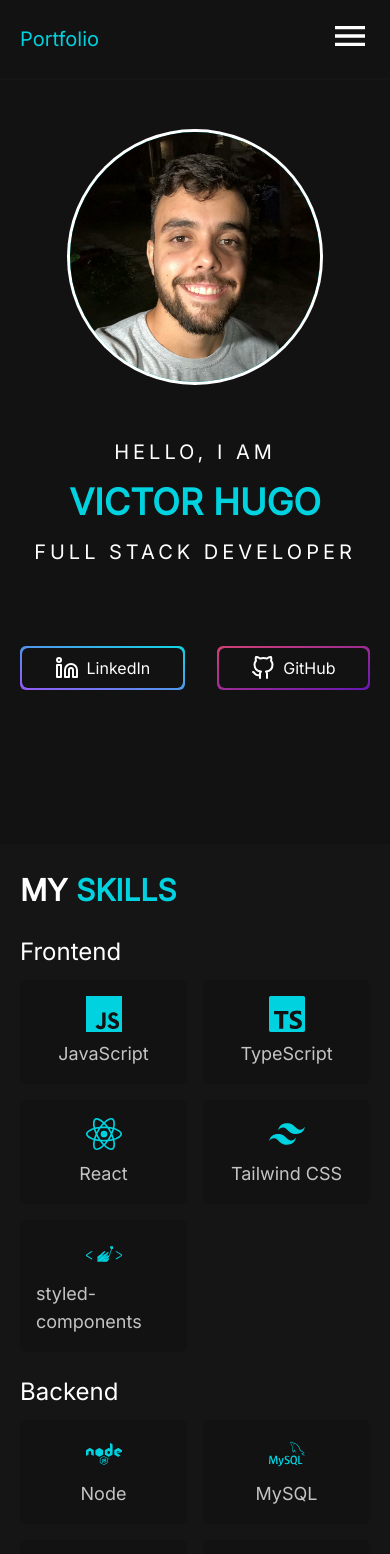
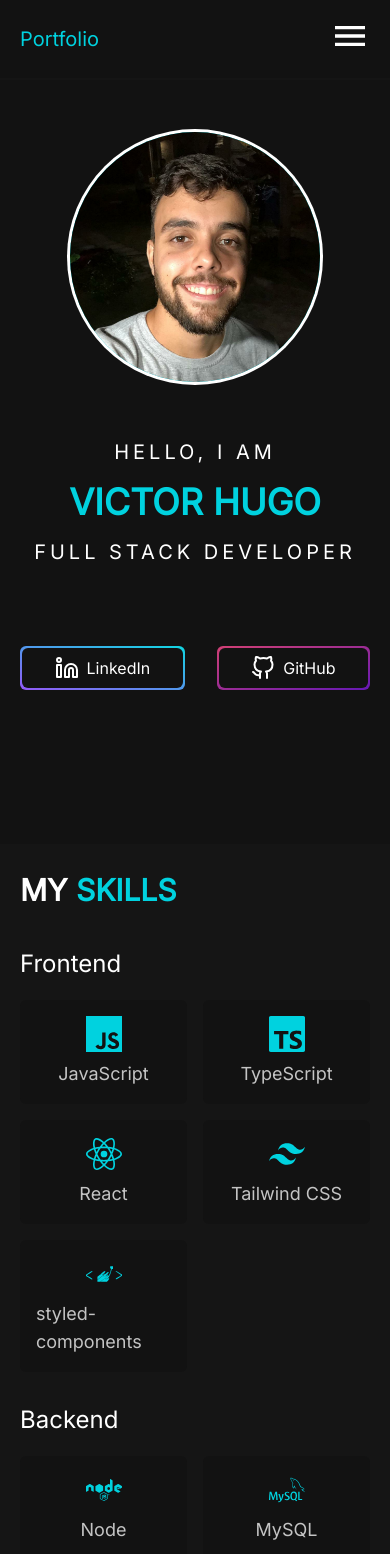
Before and after one commit to Victorhbm/Portfolio, a React (Create React App) app: page / in a window 390 px wide. Shown: the top 1554 px of the page. Built offline with nearby package versions, Linux system fonts and the light colour scheme.

Commit message:
style(Tecnologies): change some margins and paddings

```diff
--- a/src/components/Tecnologies/style.js
+++ b/src/components/Tecnologies/style.js
@@ -11,16 +11,18 @@ export const Container = tw.div`
   max-w-[1200px]
   px-5
   py-7
+  text-lg
 
-  text-lg
+  sm:px-10
   md:text-xl
   md:py-14
+  lg:xl:px-5
 `
 
 export const SectionTitle = tw.h2`
   text-3xl
   uppercase
-  mb-7
+  mb-10
   font-semibold
 `
 
@@ -30,8 +32,8 @@ export const TitleSpan = tw.span`
 
 export const SectionSubtitle = tw.h3`
   text-2xl
-  mt-6
-  mb-3
+  mt-8
+  mb-5
 `
 
 export const TecnologiesContainer = tw.div`
```
